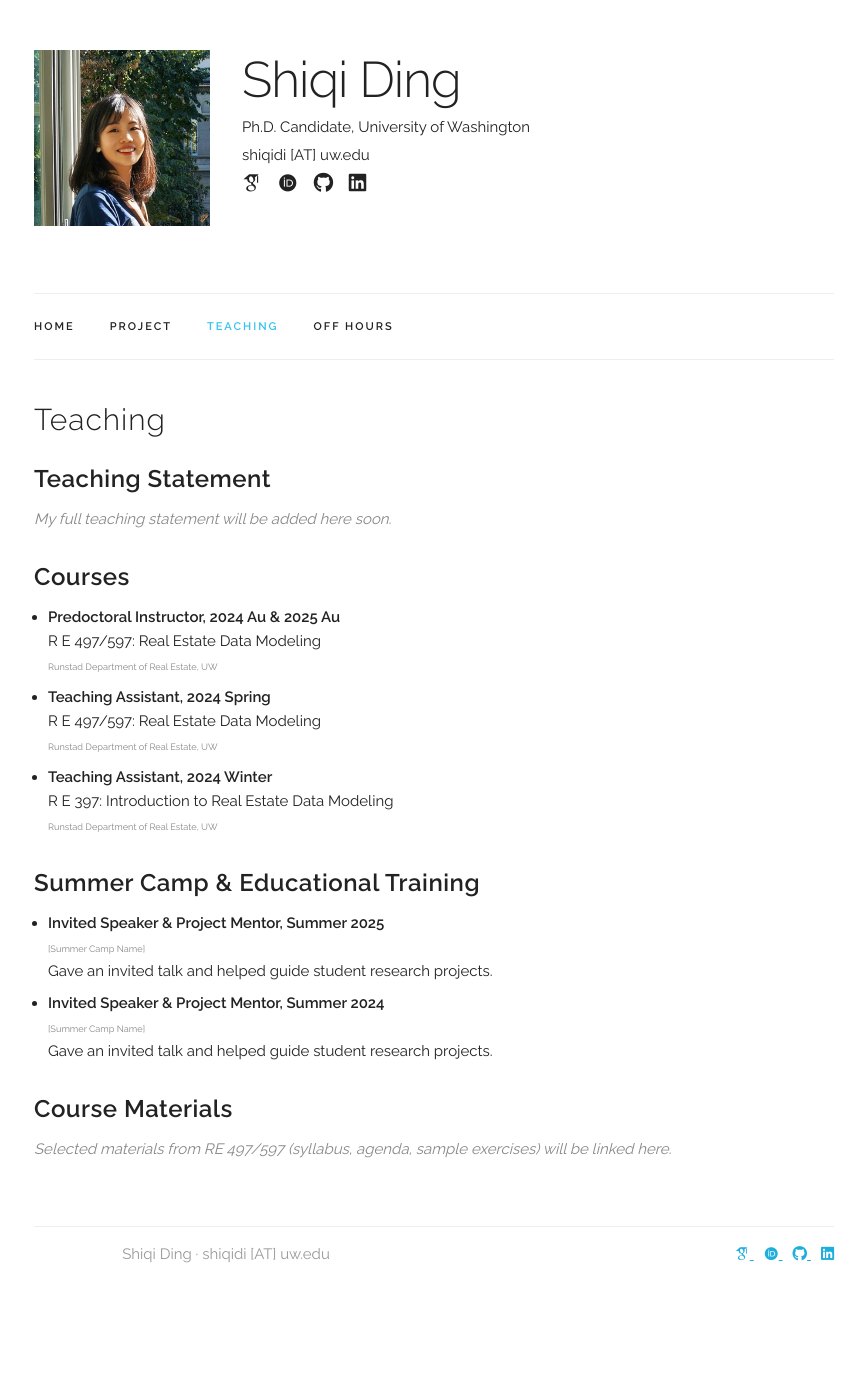
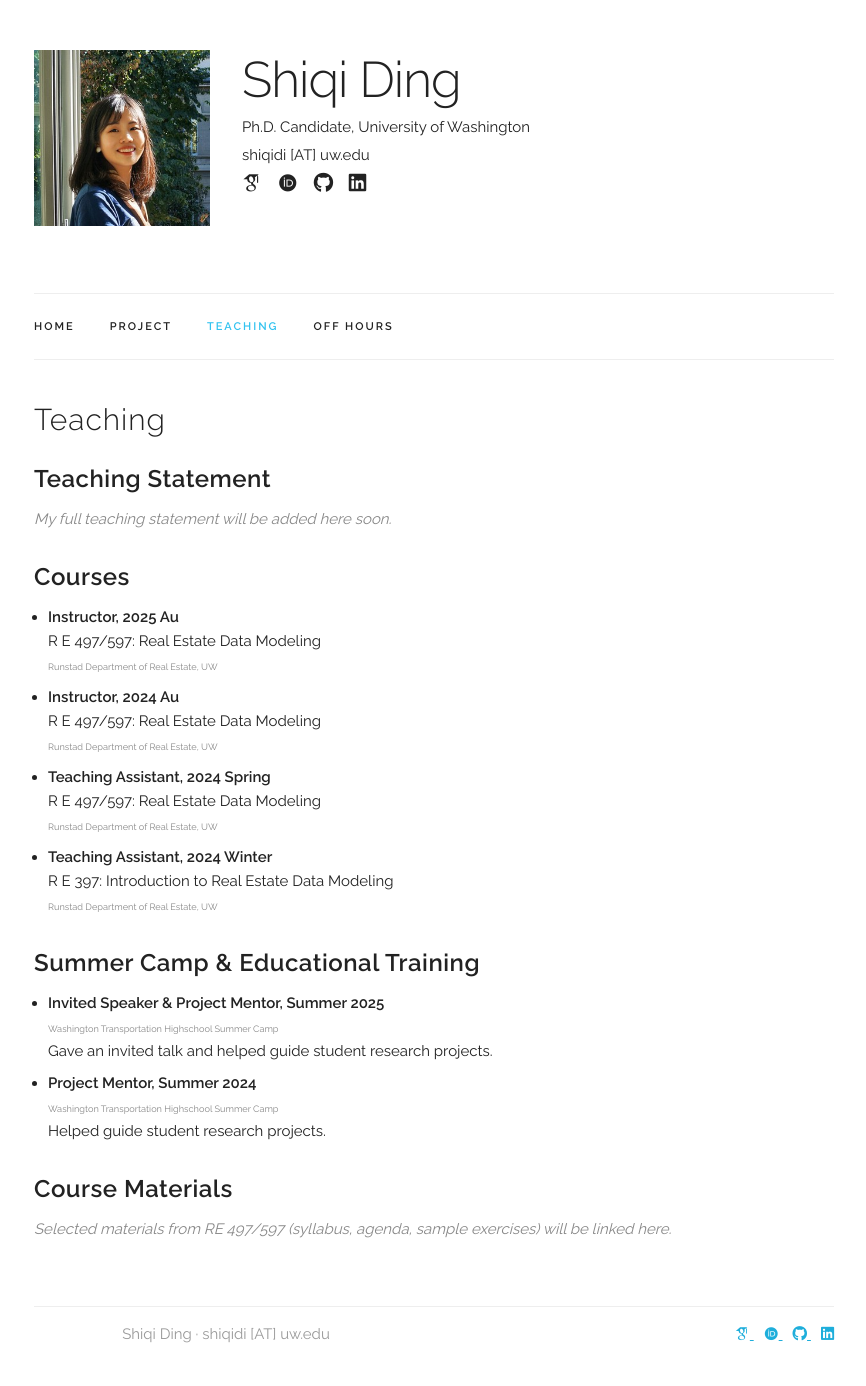
Before and after one commit to ShiQi-Ding/shiqi-ding.github.io, a Jekyll site: the page built from teaching.html, in a window 1280 px wide. Shown: the whole page, without its empty margins (206-1072 px from the left). Built offline with Jekyll 4.4.1, drawn with Linux system fonts in a browser that asks for light colours; some web fonts are replaced; before the commit the page ends 1306 px from its top, so only the background shows below that.

Commit message:
Update teaching.yaml

```diff
--- a/_data/teaching.yaml
+++ b/_data/teaching.yaml
@@ -1,7 +1,12 @@
 courses:
 
-  - role: "Predoctoral Instructor"
-    time: "2024 Au &amp; 2025 Au"
+  - role: "Instructor"
+    time: "2025 Au"
+    course: "R E 497/597: Real Estate Data Modeling"
+    department: "Runstad Department of Real Estate, UW"
+
+  - role: "Instructor"
+    time: "2024 Au"
     course: "R E 497/597: Real Estate Data Modeling"
     department: "Runstad Department of Real Estate, UW"
 
@@ -24,10 +29,10 @@ summer_camp:
 
   - time: "Summer 2025"
     role: "Invited Speaker &amp; Project Mentor"
-    name: "[Summer Camp Name]"
+    name: "Washington Transportation Highschool Summer Camp"
     description: "Gave an invited talk and helped guide student research projects."
 
   - time: "Summer 2024"
-    role: "Invited Speaker &amp; Project Mentor"
-    name: "[Summer Camp Name]"
-    description: "Gave an invited talk and helped guide student research projects."
+    role: "Project Mentor"
+    name: "Washington Transportation Highschool Summer Camp"
+    description: "Helped guide student research projects."
```
